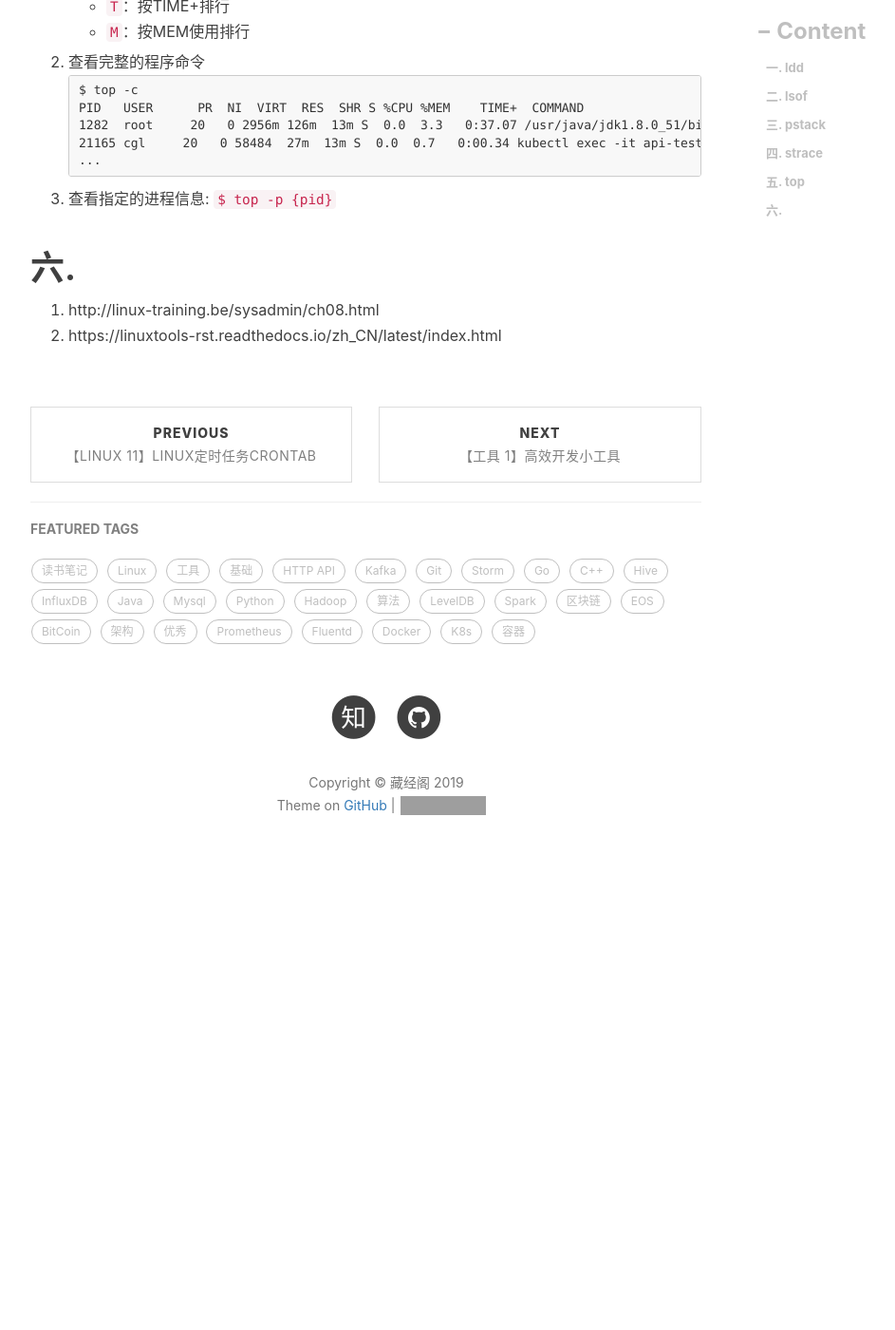
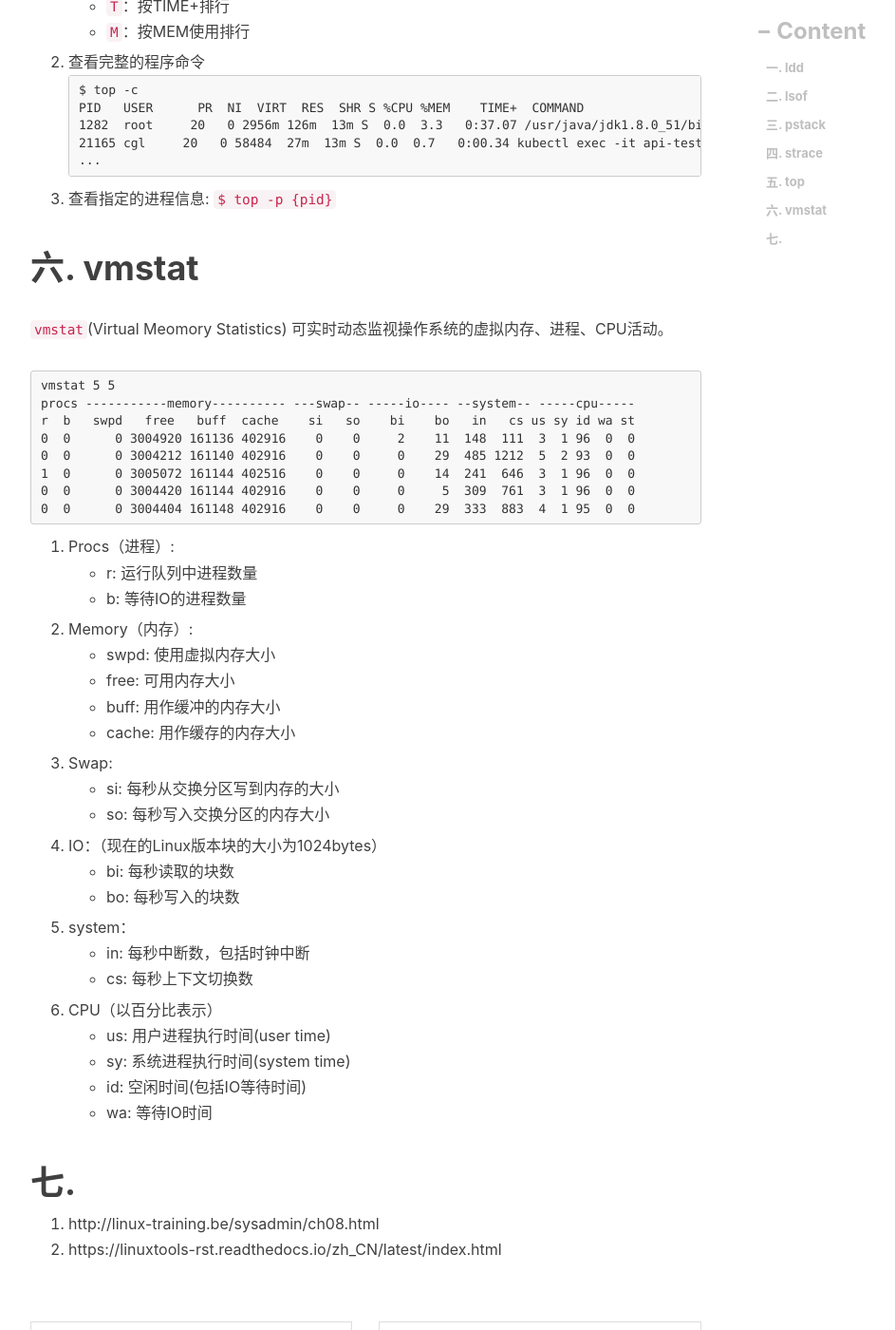
Before and after one commit to engru/chenguolin.github.io, a Jekyll site: the page built from _posts/2016-09-28-【Linux-12】Linux最常用运维工具.md, in a window 1280 px wide and 1400 px high, scrolled down 3692 px. Shown: the whole window at 95% size, without its empty margins (233-1176 px from the left). Built offline with Jekyll 4.4.1, drawn with Linux system fonts in a browser that asks for light colours; nearby versions of some CDN libraries; comment, search, counter and statistics services are not loaded; before the commit the page ends 4644 px from its top, so only the background shows below that; grey boxes are pictures that could not be loaded.

Commit message:
Update 2016-09-28-【Linux-12】Linux最常用运维工具.md

````diff
--- a/_posts/2016-09-28-【Linux-12】Linux最常用运维工具.md
+++ b/_posts/2016-09-28-【Linux-12】Linux最常用运维工具.md
@@ -161,8 +161,44 @@ PID USER      PR  NI  VIRT  RES  SHR S %CPU %MEM    TIME+  COMMAND
    ```
 3. 查看指定的进程信息: `$ top -p {pid}`
 
-# 六.
+# 六. vmstat
+`vmstat`(Virtual Meomory Statistics) 可实时动态监视操作系统的虚拟内存、进程、CPU活动。
 
+```
+vmstat 5 5
+procs -----------memory---------- ---swap-- -----io---- --system-- -----cpu-----
+r  b   swpd   free   buff  cache    si   so    bi    bo   in   cs us sy id wa st
+0  0      0 3004920 161136 402916    0    0     2    11  148  111  3  1 96  0  0
+0  0      0 3004212 161140 402916    0    0     0    29  485 1212  5  2 93  0  0
+1  0      0 3005072 161144 402516    0    0     0    14  241  646  3  1 96  0  0
+0  0      0 3004420 161144 402916    0    0     0     5  309  761  3  1 96  0  0
+0  0      0 3004404 161148 402916    0    0     0    29  333  883  4  1 95  0  0
+```
+
+1. Procs（进程）:
+   + r: 运行队列中进程数量
+   + b: 等待IO的进程数量
+2. Memory（内存）:
+   + swpd: 使用虚拟内存大小
+   + free: 可用内存大小
+   + buff: 用作缓冲的内存大小
+   + cache: 用作缓存的内存大小
+3. Swap:
+   + si: 每秒从交换分区写到内存的大小
+   + so: 每秒写入交换分区的内存大小
+4. IO：（现在的Linux版本块的大小为1024bytes）
+   + bi: 每秒读取的块数
+   + bo: 每秒写入的块数
+5. system：
+   + in: 每秒中断数，包括时钟中断
+   + cs: 每秒上下文切换数
+6. CPU（以百分比表示）
+   + us: 用户进程执行时间(user time)
+   + sy: 系统进程执行时间(system time)
+   + id: 空闲时间(包括IO等待时间)
+   + wa: 等待IO时间
+
+# 七.
 
 1. http://linux-training.be/sysadmin/ch08.html
 2. https://linuxtools-rst.readthedocs.io/zh_CN/latest/index.html
````
